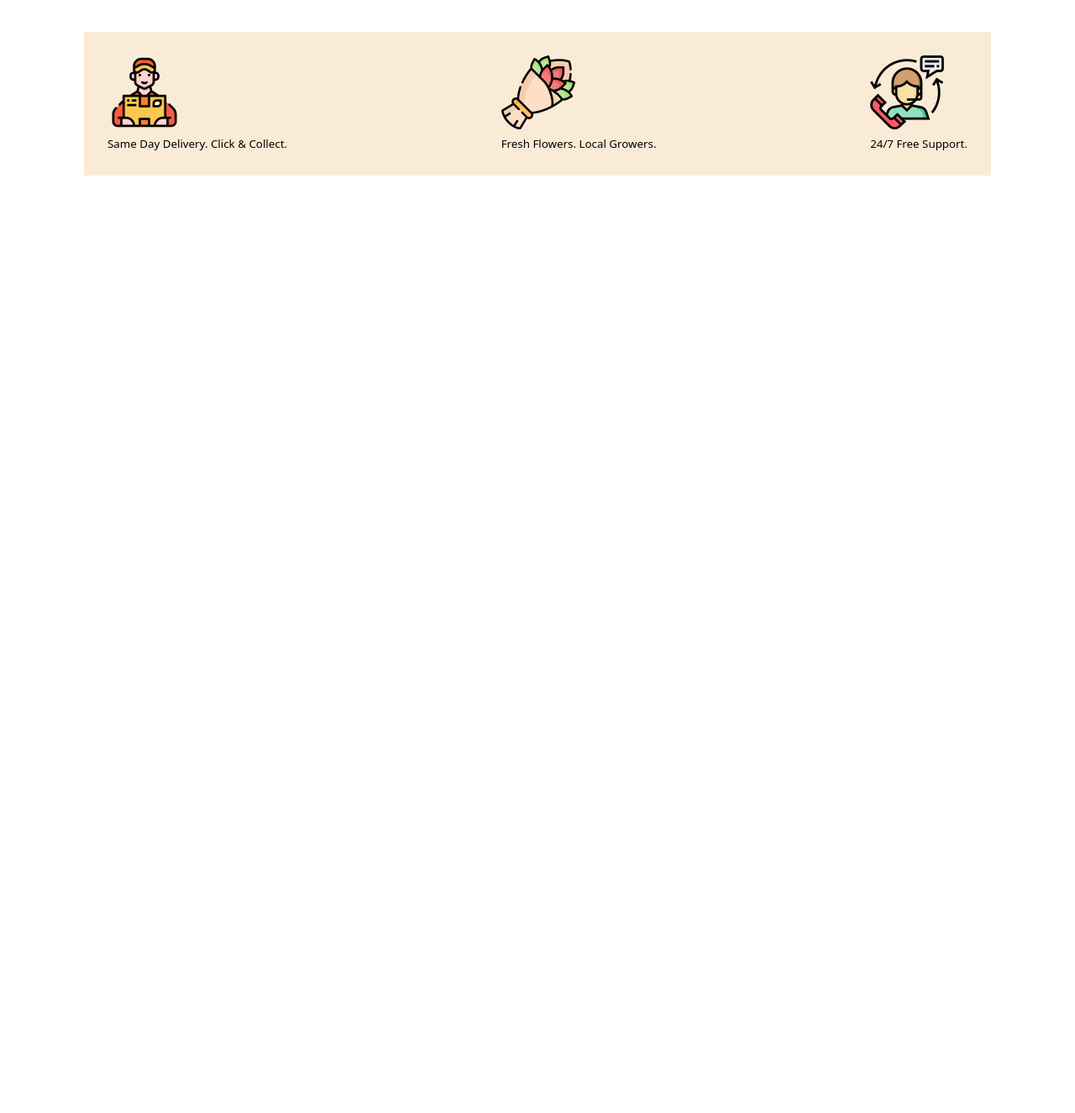
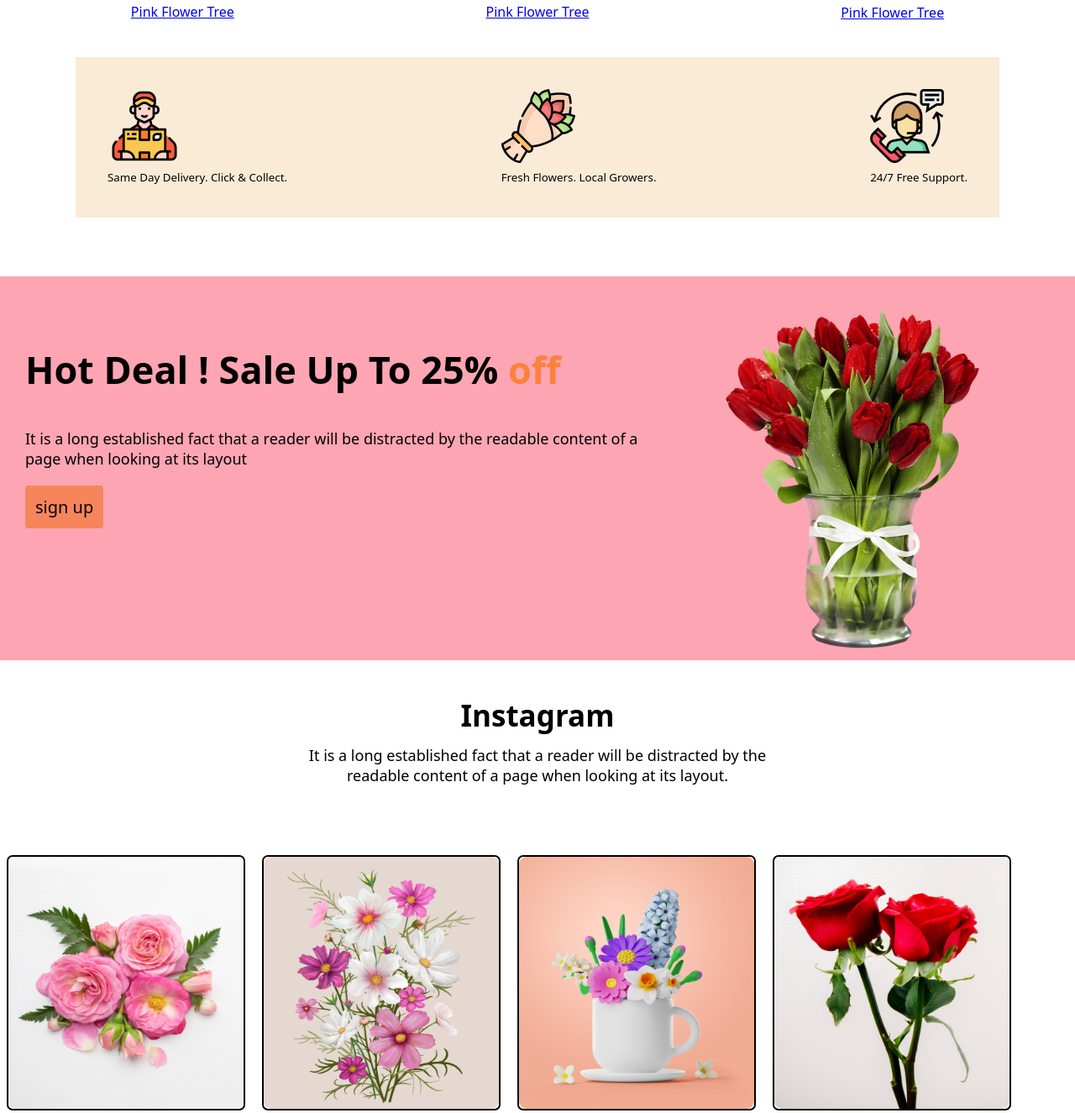
Before and after one commit to ebook6924/assignment-1, a plain HTML site: page index.html in a window 1280 px wide. Shown: the part 1141-2466 px from the top of the page at 84% size. Before the commit the page ends 1350 px from the top, so only its background shows below. Drawn offline with Linux system fonts and the light colour scheme.

Commit message:
last section done

```diff
--- a/index.html
+++ b/index.html
@@ -32,12 +32,23 @@
         <div class="bannar-midle-box">
             <div class="bannar-midle-box-1">
                 <img class="bannar-midle-img" src="image/pngwing 6.png" alt="">
+                <div class="link">
+                    <a class="" href="#">Pink Flower Tree</a>
+                </div>
             </div>
+
+
             <div class="bannar-midle-box-2">
                 <img class="bannar-midle-img-2" src="image/pngwing 5.png" alt="">
+                <div class="link-2">
+                    <a class="" href="#">Pink Flower Tree</a>
+                </div>
             </div>
             <div class="bannar-midle-box-3">
                 <img class="bannar-midle-img-3" src="image/pngwing 7.png" alt="">
+                <div class="link-3">
+                    <a class="" href="#">Pink Flower Tree</a>
+                </div>
             </div>
         </div>
     </section>
@@ -58,5 +69,44 @@
             </div>
         </div>
     </section>
+    <main>
+        <section class="banner-midle-section">
+            <div class="bannar-part-1">
+                <div class="">
+                    <h1 class="bannar-title-1">Hot Deal ! Sale Up To 25% <span class="off">off</span>
+                    </h1>
+                    <p class="bannar-discription">It is a long established fact that a reader will be distracted by the readable
+                        content of a page when looking at its layout</p>
+                        <button class="btn">sign up</button>
+                </div>
+                <div class="bannar-flower-box">
+                    <img class="img" src="image/pngwing 8.png" alt="">
+                </div>
+            </div>
+        </section>
+        <section>
+            <div class="bannar-midle-part">
+                <h2 class="bannar-midle-title">Instagram
+                </h2>
+                <p class="bannar-midle-discription">It is a long established fact that a reader will be distracted by the readable content of a page when looking at its layout.</p>
+            </div>
+        </section>
+        <section>
+            <div class="flowers">
+                <div class="flower"  >
+                    <img class="flower-size" src="image/Flower 01.png" alt="">
+                </div>
+                <div class="flower">
+                    <img class="flower-size" src="image/Rectangle 4.png" alt="">
+                </div>
+                <div class="flower">
+                    <img class="flower-size" src="image/Rectangle 5.png" alt="">
+                </div>
+                <div class="flower">
+                    <img class="flower-size" src="image/Rectangle 6.png" alt="">
+                </div>
+            </div>
+        </section>
+    </main>
 </body>
 </html>
--- a/style.css
+++ b/style.css
@@ -9,6 +9,13 @@
     padding-left: 30px;
 
 }
+.bannar-part-1{
+    display: flex;
+    background-color: #fda5b3;
+    padding-left: 30px;
+
+}
+
 .bannar-box{
     width: 50%;
     padding-top: 32px;
@@ -43,7 +50,8 @@
 }
 .img{
     width: fit-content;
-    margin-left: 20px;
+    margin-left: 60px;
+
 }
 
 .bannar-midle-part{
@@ -77,6 +85,9 @@
     width: fit-content;
     margin-top: 42px;
 }
+.link{
+    text-align: center;
+}
 .bannar-midle-box-2{
     width: 450px;
     height: 470px;
@@ -86,6 +97,10 @@
 .bannar-midle-img-2{
     width: fit-content;
     margin-top: 50px;
+}
+.link-2{
+    margin-top: 50px;
+    text-align: center;
 }
 .bannar-midle-box-3{
     width: 450px;
@@ -97,15 +112,50 @@
     width: fit-content;
     margin-top: 0px;
 }
+.link-3{
+    text-align: center;
+}
 .midle-head-part{
-    margin-top: 40px;
+    margin-top: 70px;
 }
 .midle-part{
     margin-top: 42px;
     display: flex;
     justify-content: space-between;
     background-color: antiquewhite;
-    padding: 28px;
+    padding: 38px;
     width:80% ;
     margin: 0 auto;
 }
+.off{
+    color: rgb(252, 129, 58);
+}
+.banner-midle-section{
+    margin-top: 70px;
+}
+.bannar-title-1{
+    padding-top: 80px;
+    color: black;
+    font-size: 45px;
+
+}
+.flowers{
+    margin-top: 50px;
+    display: flex;
+    gap: 12px;
+}
+.flower{
+    margin-left: 8px;
+    width: 280px;
+    height: 300px;
+    border: 2px solid black;
+    border-radius: 7px;
+}
+.flower:hover{
+    border: 2px solid rgb(150, 26, 26);
+}
+.flower-size{
+    width: 280px;
+    height: 300px;
+    border-radius: 9px;
+}
```
